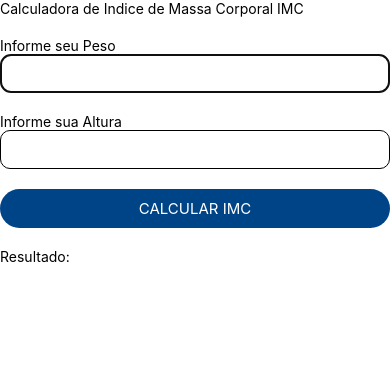
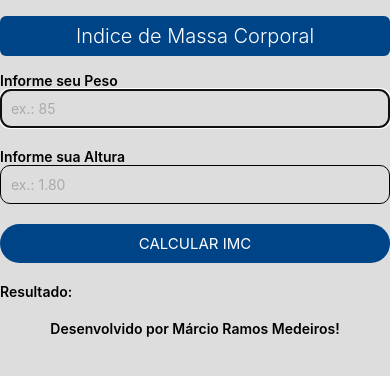
Before and after one commit to MarcioRMed/calc_imc, a React Native app: screen / in a window 390 px wide. Shown: the top 376 px of the page. Built offline with nearby package versions, Linux system fonts and the light colour scheme.

Commit message:
ajustes de estilos

```diff
--- a/App.js
+++ b/App.js
@@ -15,15 +15,9 @@ export default function calcimc() {
   const [altura, setAltura] = useState(null);
   const [resultadoImc, setResultadoImc] = useState(null);
 
-  console.log('peso ' , peso)
-  console.log('altura ', altura)
-  console.log('resultado ', resultadoImc)
-
-
-  // const calcularImc(){}l
-
+//--- Regra de Negocio ---
   const calcularImc=()=>{
-
+   // const calcularImc(){}l
   if(peso==0 || !peso){
       alert('Informe o Peso')
       return
@@ -34,7 +28,6 @@ export default function calcimc() {
       return
     }
 
-
     // fórmula
     // imc = peso/(altura * altura)
 
@@ -42,23 +35,26 @@ export default function calcimc() {
     const imc = peso/(altura * altura)
     setResultadoImc(imc.toFixed(1))
 
+    //--- informações ---
     console.log('imc', imc)
     console.log('peso ' , peso)
     console.log('altura ', altura)
     console.log('resultado ', resultadoImc)
-
   }
-
 
 
   return (
     <SafeAreaView style={styles.container}>
-      <View style={styles.view}>
-        <Text>Calculadora de Indice de Massa Corporal IMC </Text>
+{/* --- Titulo --- */}
+      <View >
+        <Text style={styles.title}>
+          Indice de Massa Corporal
+        </Text>
       </View>
 
+{/* --- Input Peso --- */}
       <View style={styles.view}>
-        <Text>Informe seu Peso</Text>
+        <Text style={styles.text}>Informe seu Peso</Text>
         <TextInput
           style={styles.textInput}
           autoFocus={true}
@@ -66,11 +62,14 @@ export default function calcimc() {
           // onChange={(text) => setPeso(text)}
           onChangeText={setPeso}
           value={peso}
+          placeholder='ex.: 85'
+          placeholderTextColor={'#aaa'}
         ></TextInput>
       </View>
 
+{/* --- Input Altura --- */}
       <View style={styles.view}>
-        <Text>Informe sua Altura</Text>
+        <Text style={styles.text} >Informe sua Altura</Text>
         <TextInput
           style={styles.textInput}
           autoFocus={false}
@@ -78,6 +77,8 @@ export default function calcimc() {
           // onChange={(text) => setAltura(text)}
           onChangeText={setAltura}
           value={altura}
+          placeholder='ex.: 1.80'
+          placeholderTextColor={'#aaa'}
         ></TextInput>
       </View>
 
@@ -91,11 +92,15 @@ export default function calcimc() {
         </TouchableHighlight>
       </View>
 
-
+{/* --- Resultado --- */}
     <View style={styles.view} >
-      <Text>Resultado: {resultadoImc}</Text>
+      <Text style={styles.text} >Resultado: {resultadoImc}</Text>
     </View>
 
+{/* --- Footer --- */}
+    <View>
+      <Text style={styles.desenvolvedor}>Desenvolvido por Márcio Ramos Medeiros!</Text>
+    </View>
 
     </SafeAreaView>
   );
@@ -105,7 +110,28 @@ export default function calcimc() {
 // --- Estilos ---
 const styles = StyleSheet.create({
   container: {
+    flex:1,
+    // alignItems:'center',
+    // justifyContent:'space-around',
     padding: 10,
+    backgroundColor:'#ddd'
+  },
+  title:{
+    marginTop: 16,
+    marginBottom: 16,
+    paddingVertical: 8,
+    border:0,
+    borderRadius: 6,
+    backgroundColor: "#048",
+    color: "#fff",
+    textAlign: "center",
+    fontSize: 20,
+    fontWeight: "300"
+  },
+
+  text:{
+    color:'#000',
+    fontWeight:'600',
   },
 
   textInput: {
@@ -126,13 +152,17 @@ const styles = StyleSheet.create({
     alignItems:'center',
     padding:10,
     borderRadius:20,
-
   },
 
   btnTexto:{
     fontSize:15,
     textTransform:'uppercase',
     color:'#fff',
+  },
 
+  desenvolvedor:{
+    color:'#000',
+    fontWeight:'600',
+    textAlign:'center',
   },
 });
```
